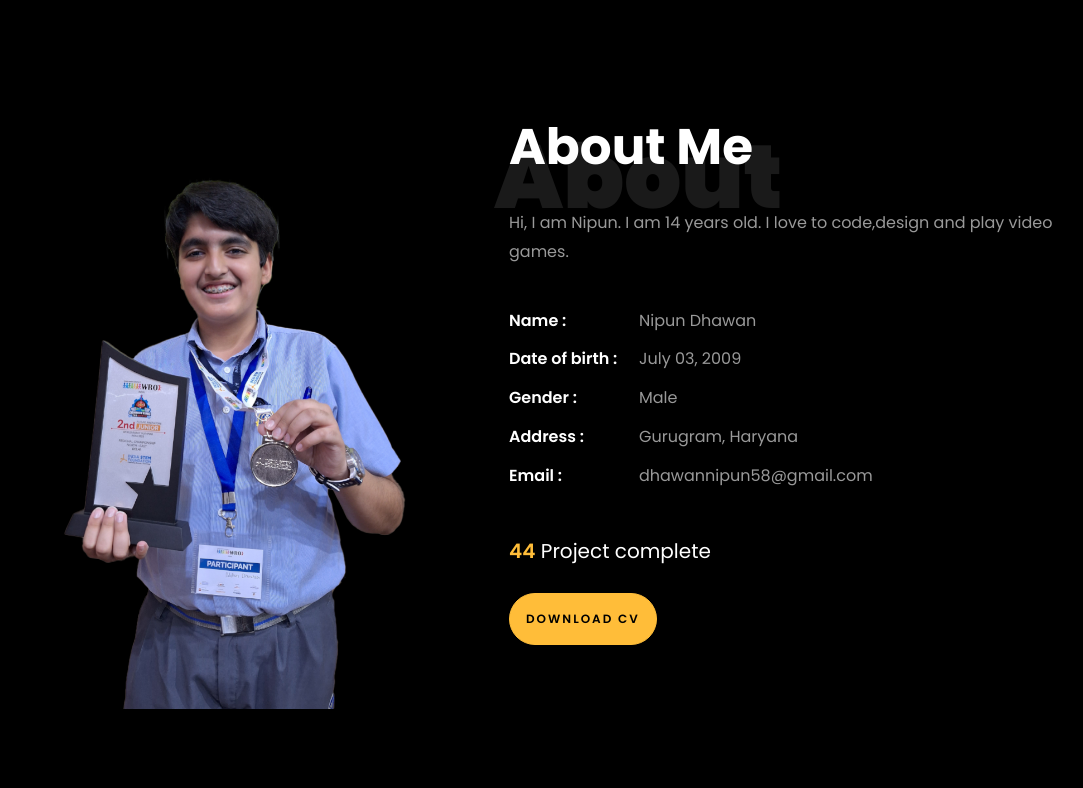
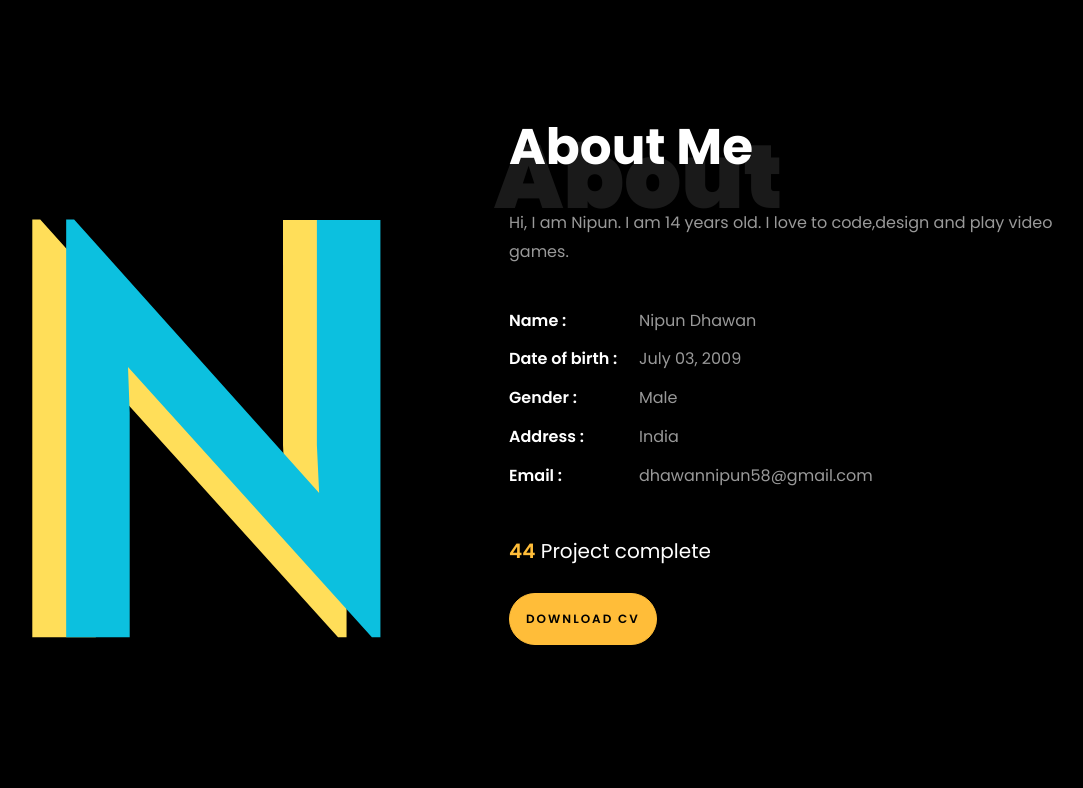
Before and after one commit to NipunD58/Porfolio-Web, a plain HTML site: page index.html in a window 1280 px wide. Shown: the part 752-1540 px from the top of the page, without its empty margins (84-1167 px from the left). Drawn offline with nearby package versions, Linux system fonts and the light colour scheme; animation ran at ten frames a second; files whose address does not match are found by name.

Commit message:
Update index.html

```diff
--- a/index.html
+++ b/index.html
@@ -61,7 +61,7 @@
 	      	<div class="overlay"></div>
 	        <div class="container">
 	          <div class="row d-md-flex no-gutters slider-text align-items-end justify-content-end" data-scrollax-parent="true">
-	          	<div class="one-third js-fullheight order-md-last img" style="background-image:url(images/Pic.png);">
+	          	<div class="one-third js-fullheight order-md-last img" style="background-image:url(images/Logo.svg);">
 	          		<div class="overlay"></div>
 	          	</div>
 		          <div class="one-forth d-flex  align-items-center ftco-animate" data-scrollax=" properties: { translateY: '70%' }">
@@ -80,7 +80,7 @@
 	      	<div class="overlay"></div>
 	        <div class="container">
 	          <div class="row d-flex no-gutters slider-text align-items-end justify-content-end" data-scrollax-parent="true">
-	          	<div class="one-third js-fullheight order-md-last img" style="background-image:url(images/Pic2.png);">
+	          	<div class="one-third js-fullheight order-md-last img" >
 	          		<div class="overlay"></div>
 	          	</div>
 		          <div class="one-forth d-flex align-items-center ftco-animate" data-scrollax=" properties: { translateY: '70%' }">
@@ -102,7 +102,7 @@
     			<div class="col-md-6 col-lg-5 d-flex">
     				<div class="img-about img d-flex align-items-stretch">
     					<div class="overlay"></div>
-	    				<div class="img d-flex align-self-stretch align-items-center" style="background-image:url(images/Pic.png);">
+	    				<div class="img d-flex align-self-stretch align-items-center" style="background-image:url(images/Logo.svg);">
 	    				</div>
     				</div>
     			</div>
@@ -116,7 +116,7 @@
 		            	<li class="d-flex"><span>Name :</span> <span>Nipun Dhawan </span></li>
 		            	<li class="d-flex"><span>Date of birth :</span> <span>July 03, 2009</span></li>
 						<li class="d-flex"><span>Gender :</span> <span>Male</span></li>
-		            	<li class="d-flex"><span>Address :</span> <span>Gurugram, Haryana</span></li>
+		            	<li class="d-flex"><span>Address :</span> <span>India</span></li>
 		            	<li class="d-flex"><span>Email :</span> <span>dhawannipun58@gmail.com</span></li>
 		            </ul>
 		          </div>
@@ -414,7 +414,7 @@
           			<span class="icon-map-signs"></span>
           		</div>
           		<h3 class="mb-4">Address</h3>
-	            <p><a href="https://www.google.com/maps/place/gurgaon/data=!4m2!3m1!1s0x390d19d582e38859:0x2cf5fe8e5c64b1e?sa=X&ved=2ahUKEwjmm_iAqKqDAxUt-TgGHa24DO4Qh8EJegQIDBAA" target="_blank">Gurugram, Haryana</a></p>
+	            <p><a href="https://www.google.com/maps/place/India/data=!4m2!3m1!1s0x30635ff06b92b791:0xd78c4fa1854213a6?sa=X&ved=2ahUKEwjGiLCa9aqDAxVL2TgGHUEPCbEQ8gF6BAgPEAA" target="_blank">Gurugram, Haryana</a></p>
 	          </div>
           </div>
           <div class="col-md-6 col-lg-3 d-flex ftco-animate">
```
